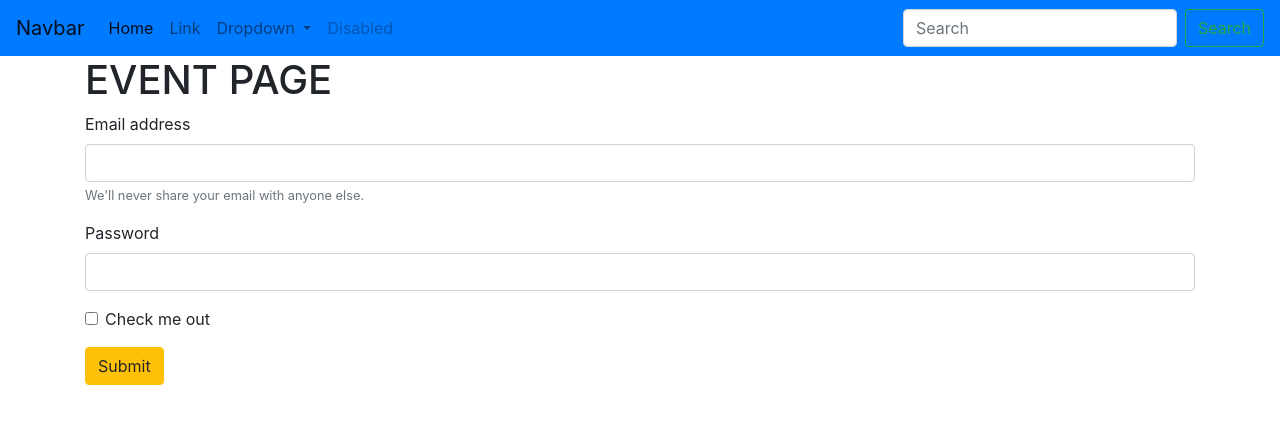
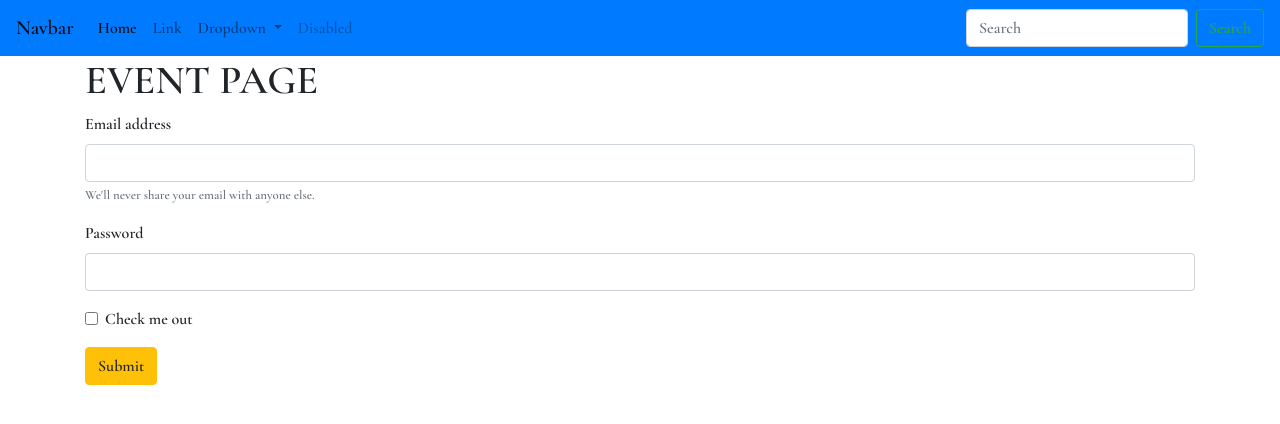
Before and after one commit to prog-coder24/EMAGAZINE, a Django app: page /event/ in a window 1280 px wide. Shown: the top 424 px of the page. Run offline with Django 3.2, Linux system fonts and the light colour scheme; some libraries are stand-ins or nearby versions.

Commit message:
style.css modified

```diff
--- a/EMAG_APP/static/css/style.css
+++ b/EMAG_APP/static/css/style.css
@@ -1,5 +1,5 @@
-/* @import url("https://fonts.googleapis.com/css2?family=Cormorant+Garamond:wght@600&display=swap");
+@import url("https://fonts.googleapis.com/css2?family=Cormorant+Garamond:wght@600&display=swap");
 
 body {
   font-family: "Cormorant Garamond", serif;
-} */
+}
```
